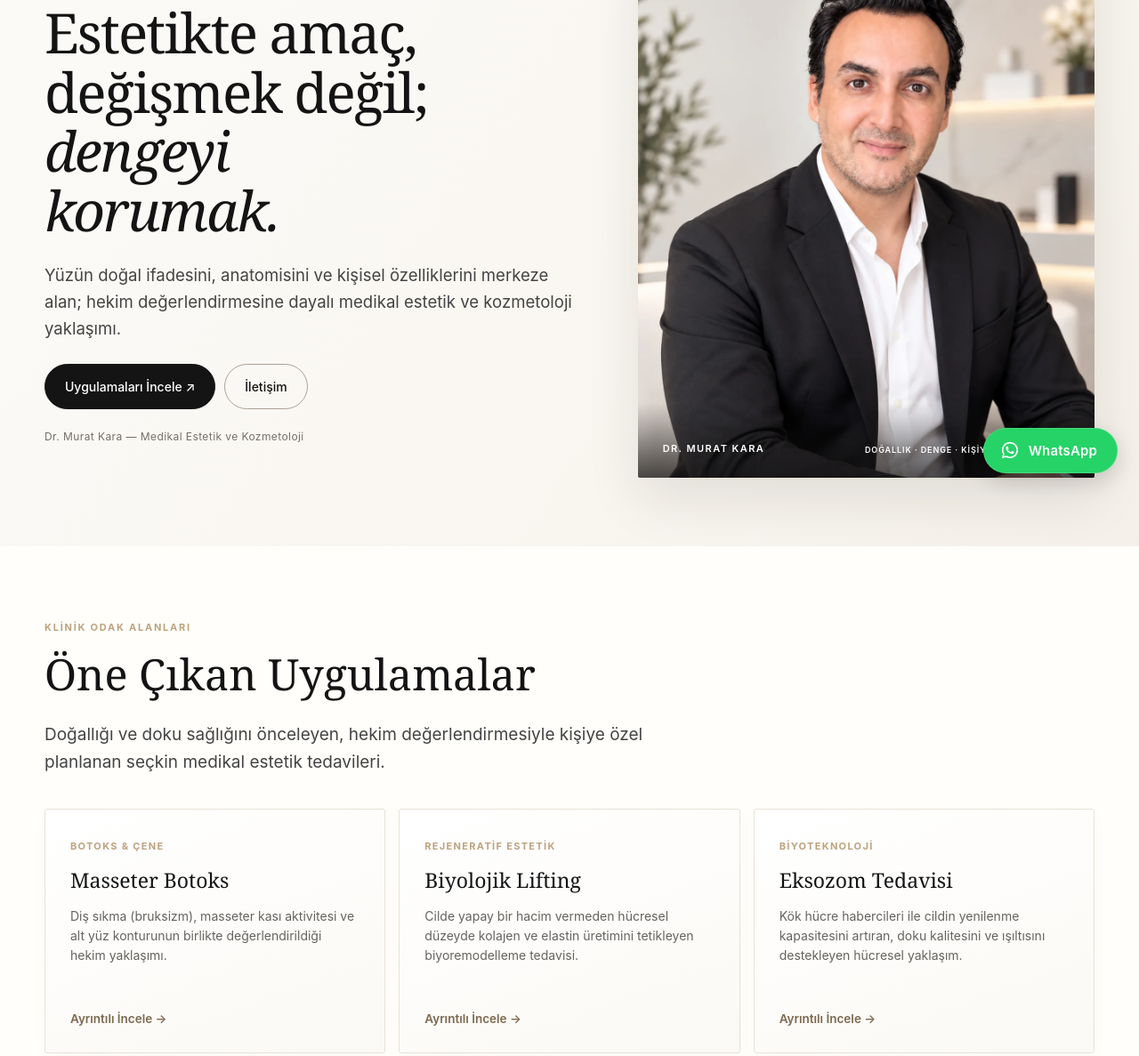
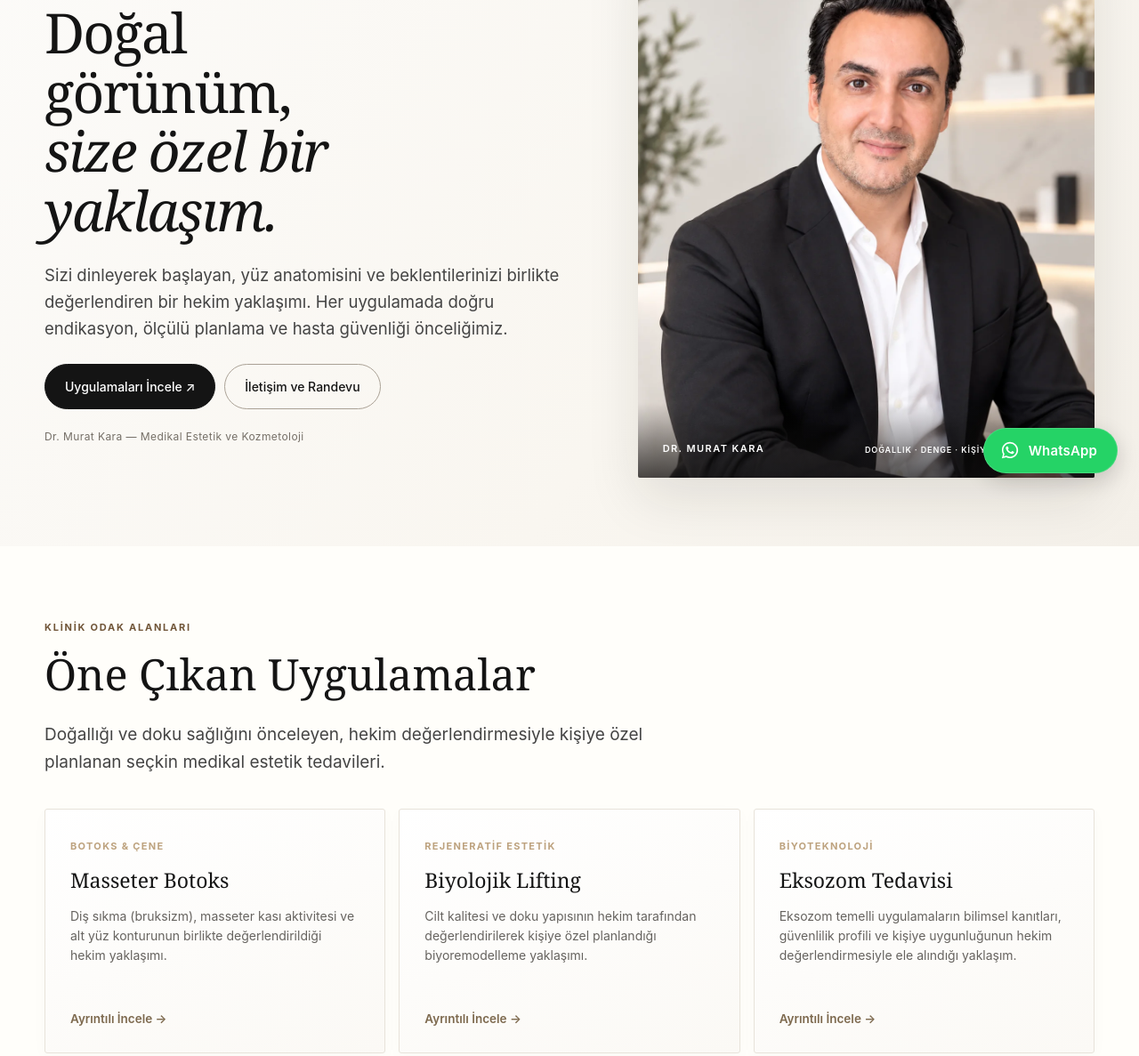
Before and after one commit to drmuratkara89-cpu/drmuratkara.com, a plain HTML site: page index.html in a window 1280 px wide. Shown: the part 244-1431 px from the top of the page at 89% size. Drawn offline with Linux system fonts and the light colour scheme.

```diff
--- a/index.html
+++ b/index.html
@@ -198,11 +198,11 @@
       <div class="wrap premium-hero-grid">
         <div class="premium-hero-copy">
           <div class="eyebrow">Ankara · Çankaya · Medikal Estetik</div>
-          <h1 id="premium-title">Estetikte amaç,<br>değişmek değil;<br><em>dengeyi korumak.</em></h1>
-          <p class="lead">Yüzün doğal ifadesini, anatomisini ve kişisel özelliklerini merkeze alan; hekim değerlendirmesine dayalı medikal estetik ve kozmetoloji yaklaşımı.</p>
+          <h1 id="premium-title">Doğal görünüm,<br><em>size özel bir yaklaşım.</em></h1>
+          <p class="lead">Sizi dinleyerek başlayan, yüz anatomisini ve beklentilerinizi birlikte değerlendiren bir hekim yaklaşımı. Her uygulamada doğru endikasyon, ölçülü planlama ve hasta güvenliği önceliğimiz.</p>
           <div class="premium-hero-actions">
             <a class="btn dark" href="/uygulamalar.html">Uygulamaları İncele <span aria-hidden="true">↗</span></a>
-            <a class="btn premium-outline" href="/iletisim.html">İletişim</a>
+            <a class="btn premium-outline" href="/iletisim.html">İletişim ve Randevu</a>
           </div>
           <p class="premium-hero-signature">Dr. Murat Kara <span aria-hidden="true">—</span> Medikal Estetik ve Kozmetoloji</p>
         </div>
@@ -237,7 +237,7 @@
             <div>
               <div class="featured-tag">Rejeneratif Estetik</div>
               <h3>Biyolojik Lifting</h3>
-              <p>Cilde yapay bir hacim vermeden hücresel düzeyde kolajen ve elastin üretimini tetikleyen biyoremodelleme tedavisi.</p>
+              <p>Cilt kalitesi ve doku yapısının hekim tarafından değerlendirilerek kişiye özel planlandığı biyoremodelleme yaklaşımı.</p>
             </div>
             <div class="featured-link">Ayrıntılı İncele →</div>
           </a>
@@ -247,7 +247,7 @@
             <div>
               <div class="featured-tag">Biyoteknoloji</div>
               <h3>Eksozom Tedavisi</h3>
-              <p>Kök hücre habercileri ile cildin yenilenme kapasitesini artıran, doku kalitesini ve ışıltısını destekleyen hücresel yaklaşım.</p>
+              <p>Eksozom temelli uygulamaların bilimsel kanıtları, güvenlilik profili ve kişiye uygunluğunun hekim değerlendirmesiyle ele alındığı yaklaşım.</p>
             </div>
             <div class="featured-link">Ayrıntılı İncele →</div>
           </a>
@@ -384,6 +384,7 @@
   <!-- Footer -->
   <footer>
     <div class="wrap" style="padding: 0; margin-bottom: 24px;">
+      <p>KÄ±zÄ±lÄ±rmak Mahallesi, Muhsin YazÄ±cÄ±oÄŸlu Caddesi No: 39/17, Ã‡ankaya / Ankara</p>
       <strong>Dr. Murat Kara</strong>
       <p>Kızılırmak Mahallesi, Muhsin Yazıcıoğlu Caddesi No: 39/17, Çankaya / Ankara</p>
       <p><a href="tel:+905392508489">0539 250 84 89</a></p>
@@ -400,7 +401,7 @@
     </div>
   </footer>
 
-  <a aria-label="Telefonla randevu" class="floating-call" href="tel:+905392508489">Ara</a>
+  <a aria-label="Ara — telefonla randevu" class="floating-call" href="tel:+905392508489">Ara</a>
   <a class="floating-whatsapp" href="https://wa.me/905392508489?text=Merhaba%20Dr.%20Murat%20Bey%2C%20medikal%20estetik%20uygulamalar%C4%B1%20hakk%C4%B1nda%20bilgi%20ve%20randevu%20almak%20istiyorum." target="_blank" rel="noopener noreferrer" aria-label="WhatsApp ile iletişime geçin">
     <svg viewBox="0 0 24 24"><path d="M12.04 2c-5.46 0-9.91 4.45-9.91 9.91 0 1.75.46 3.45 1.32 4.95L2.05 22l5.25-1.38c1.45.79 3.08 1.21 4.74 1.21 5.46 0 9.91-4.45 9.91-9.91 0-2.65-1.03-5.14-2.9-7.01A9.816 9.816 0 0 0 12.04 2zm.01 18.06c-1.48 0-2.93-.4-4.2-1.15l-.3-.18-3.12.82.83-3.04-.2-.31a8.03 8.03 0 0 1-1.23-4.29c0-4.47 3.64-8.11 8.12-8.11 2.17 0 4.21.85 5.74 2.38s2.37 3.57 2.37 5.74c0 4.48-3.64 8.14-8.21 8.14zm4.49-6.09c-.25-.12-1.47-.72-1.7-.81-.23-.08-.39-.12-.56.12-.17.25-.64.81-.79.97-.14.17-.29.19-.54.06-.25-.12-1.05-.39-2-1.23-.74-.66-1.23-1.47-1.38-1.72-.14-.25-.02-.38.11-.51.11-.11.25-.29.37-.43.12-.14.17-.25.25-.41.08-.17.04-.31-.02-.43s-.56-1.35-.77-1.85c-.2-.48-.41-.42-.56-.43h-.48c-.17 0-.43.06-.66.31-.22.25-.86.84-.86 2.05s.88 2.38 1 2.54c.12.17 1.73 2.64 4.19 3.7.59.25 1.05.4 1.41.51.59.19 1.13.16 1.56.1.48-.07 1.47-.6 1.68-1.18.21-.58.21-1.07.15-1.18-.06-.11-.23-.17-.48-.29z"/></svg>
     <span>WhatsApp</span>
--- a/styles.css
+++ b/styles.css
@@ -1364,3 +1364,11 @@
   .hero-premium .premium-hero-copy, .hero-premium .lead { width: 100%; max-width: 100%; min-width: 0; box-sizing: border-box; }
   .hero-premium .lead { white-space: normal; overflow-wrap: anywhere; }
 }
+
+
+/* Patient trust release refinements */
+.premium-home .step-num { color: #81796d; }
+.premium-home footer a { min-height: 28px; padding: 4px 0; }
+.premium-home .eyebrow { color: #705538; }
+.premium-home #iletisim .eyebrow { color: #e5cda9; }
+.premium-home .btn-whatsapp { color: #073b1c !important; }
```
